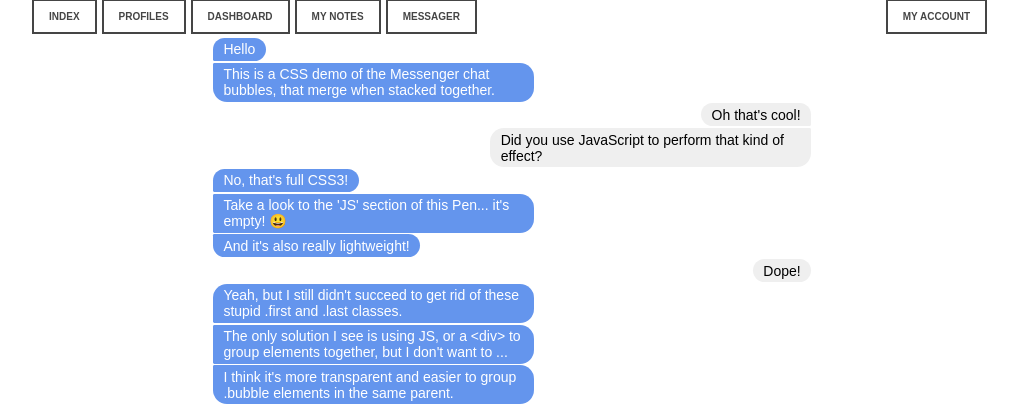
After one commit to robin-haberl/huge-master, a PHP site: template application/view/messager/index.php in a window 1280 px wide. The commit adds this page. Shown: the part 459-872 px from the top of the page, without its empty margins (128-1146 px from the left). Run offline with PHP 8.4, Linux system fonts and the light colour scheme; the template is opened without the code that fills it, so the values that code supplies are empty; some libraries are stand-ins or nearby versions.

Commit message:
UE08_Ergebniss nach der ersten Einheit.

```diff
--- /dev/null
+++ b/application/model/MessageModel.php
@@ -0,0 +1,5 @@
+<?php
+class MessageModel
+{
+
+}
--- a/application/view/_templates/header.php
+++ b/application/view/_templates/header.php
@@ -9,6 +9,7 @@
     <!-- CSS -->
     <link rel="stylesheet" href="<?php echo Config::get('URL'); ?>css/style.css" />
     <link rel="stylesheet" href="https://cdn.datatables.net/2.0.1/css/dataTables.dataTables.css">
+    <link rel="stylesheet" href="<?php echo Config::get('URL'); ?>css/message.css"/>
     <!-- JSON -->
     <script src="https://code.jquery.com/jquery-3.7.1.js"></script>
     <script src="https://cdn.datatables.net/2.0.1/js/dataTables.js"></script>
@@ -34,6 +35,9 @@
                 </li>
                 <li <?php if (View::checkForActiveController($filename, "note")) { echo ' class="active" '; } ?> >
                     <a href="<?php echo Config::get('URL'); ?>note/index">My Notes</a>
+                </li>
+                <li <?php if (View::checkForActiveController($filename, "messager")) { echo ' class="active" '; } ?> >
+                    <a href="<?php echo Config::get('URL'); ?>messager/index">Messager</a>
                 </li>
             <?php } else { ?>
                 <!-- for not logged in users -->
--- /dev/null
+++ b/application/view/messager/index.php
@@ -0,0 +1,19 @@
+<section class="discussion">
+
+	<div class="bubble sender first">Hello</div>
+	<div class="bubble sender last">This is a CSS demo of the Messenger chat bubbles, that merge when stacked together.</div>
+
+	<div class="bubble recipient first">Oh that's cool!</div>
+	<div class="bubble recipient last">Did you use JavaScript to perform that kind of effect?</div>
+
+	<div class="bubble sender first">No, that's full CSS3!</div>
+	<div class="bubble sender middle">Take a look to the 'JS' section of this Pen... it's empty! 😃</div>
+	<div class="bubble sender last">And it's also really lightweight!</div>
+
+	<div class="bubble recipient">Dope!</div>
+
+	<div class="bubble sender first">Yeah, but I still didn't succeed to get rid of these stupid .first and .last classes.</div>
+	<div class="bubble sender middle">The only solution I see is using JS, or a &lt;div&gt; to group elements together, but I don't want to ...</div>
+	<div class="bubble sender last">I think it's more transparent and easier to group .bubble elements in the same parent.</div>
+
+</section>
--- /dev/null
+++ b/public/css/message.css
@@ -0,0 +1,61 @@
+.center{
+    display: flex;
+    justify-content: center;
+}
+    .notifyBubble {
+    border-radius: 100%;
+    width: 30px;
+    height: 30px;
+    display: flex;
+    justify-content: center;
+    align-items: center;
+    color: white;
+    }
+    .notifyBubble.newMessages {
+    background-color: red;
+    }
+    .notifyBubble.allMessagesRead {
+        background-color: green;
+    }
+
+/*Code von https://codepen.io/jmpp/pen/mprGZo */
+html { font-family: 'PT Sans', Georgia, serif; }
+
+.discussion {
+	max-width: 600px;
+	margin: 0 auto;
+
+	display: flex;
+	flex-flow: column wrap;
+}
+
+.discussion > .bubble {
+	border-radius: 1em;
+	padding: 0.25em 0.75em;
+	margin: 0.0625em;
+	max-width: 50%;
+}
+
+.discussion > .bubble.sender {
+	align-self: flex-start;
+	background-color: cornflowerblue;
+	color: #fff;
+}
+.discussion > .bubble.recipient {
+	align-self: flex-end;
+	background-color: #efefef;
+}
+
+.discussion > .bubble.sender.first { border-bottom-left-radius: 0.1em; }
+.discussion > .bubble.sender.last { border-top-left-radius: 0.1em; }
+.discussion > .bubble.sender.middle {
+	border-bottom-left-radius: 0.1em;
+ 	border-top-left-radius: 0.1em;
+}
+
+.discussion > .bubble.recipient.first { border-bottom-right-radius: 0.1em; }
+.discussion > .bubble.recipient.last { border-top-right-radius: 0.1em; }
+.discussion > .bubble.recipient.middle {
+	border-bottom-right-radius: 0.1em;
+	border-top-right-radius: 0.1em;
+}
```
Also changed, not shown: application/controller/MessageController.php (added, +18 -0 lines).
